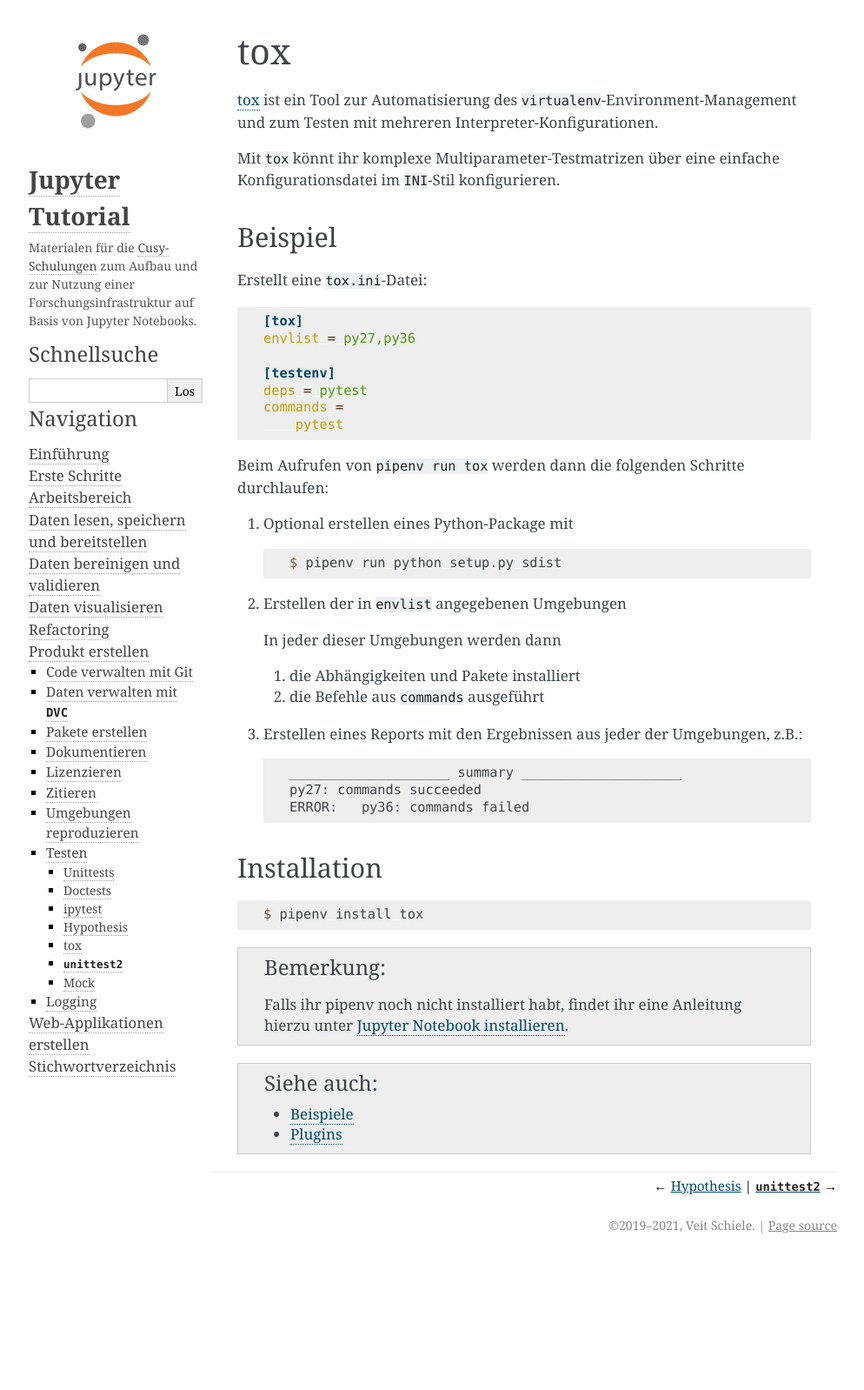
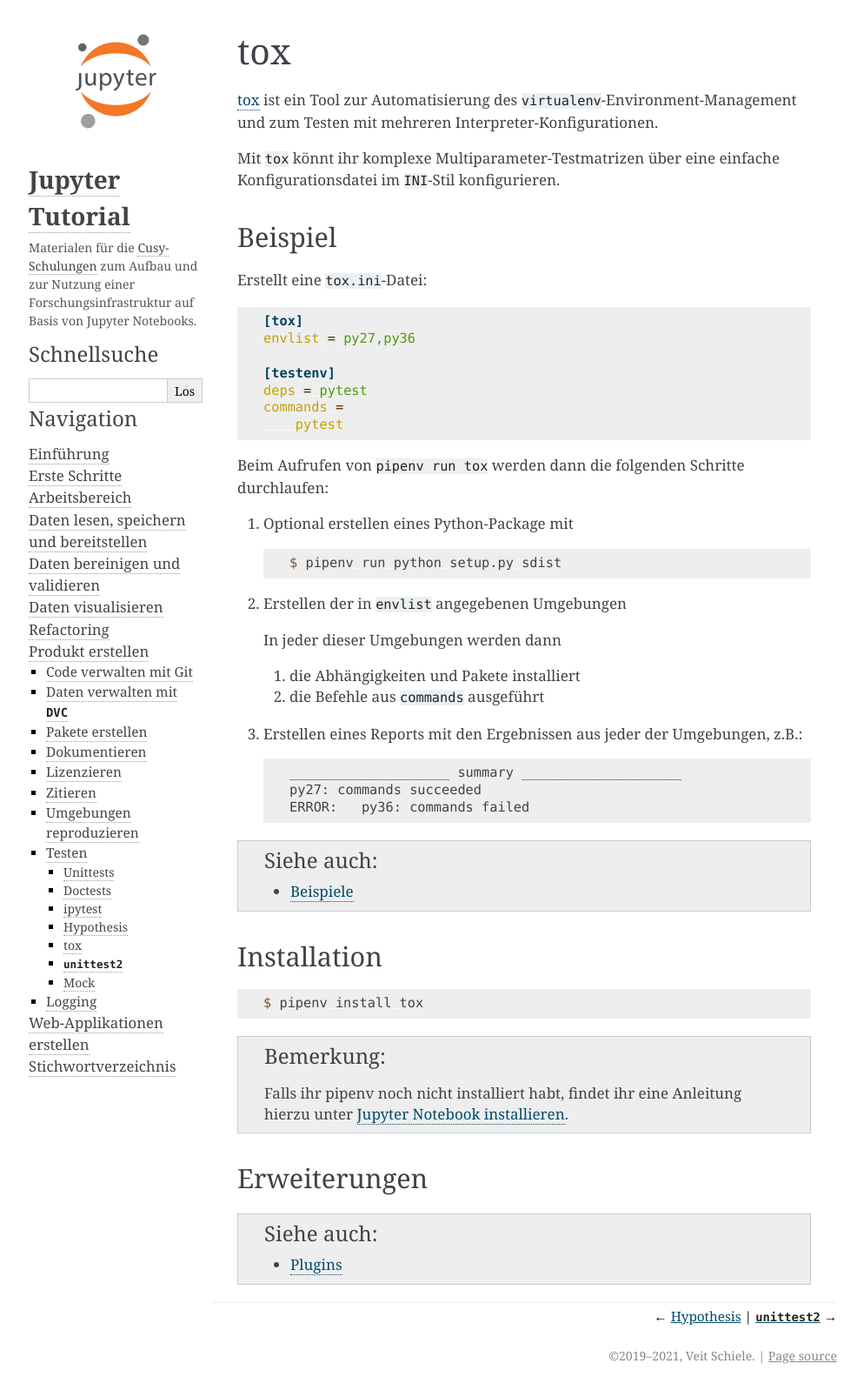
Before and after one commit to veit/jupyter-tutorial-de, a Sphinx documentation site: the page built from docs/productive/testing/tox.rst, in a window 1280 px wide. Shown: the whole page at 87% size, without its empty margins (147-1141 px from the left). Built offline with Sphinx 7.4.7, drawn with Linux system fonts in a browser that asks for light colours; pages that are not in the unit, such as notebooks, are missing from menus; before the commit the page ends 1448 px from its top, so only the background shows below that.

Commit message:
Rearrange tox section

```diff
--- a/docs/productive/testing/tox.rst
+++ b/docs/productive/testing/tox.rst
@@ -58,7 +62,8 @@
    Falls ihr pipenv noch nicht installiert habt, findet ihr eine Anleitung
    hierzu unter :doc:`/first-steps/install`.
 
+Erweiterungen
+-------------
+
 .. seealso::
-
-   * `Beispiele <https://tox.readthedocs.io/en/latest/examples.html>`_
    * `Plugins <https://tox.readthedocs.io/en/latest/plugins.html>`_
```
Also changed, not shown: other parts of docs/productive/testing/tox.rst (+4 -0 lines).
